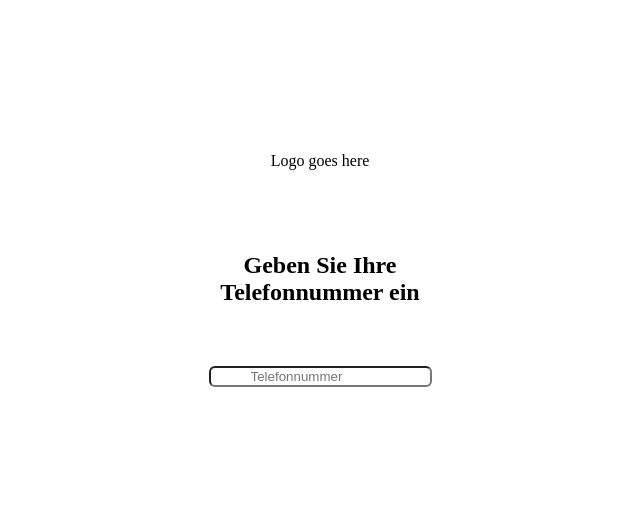
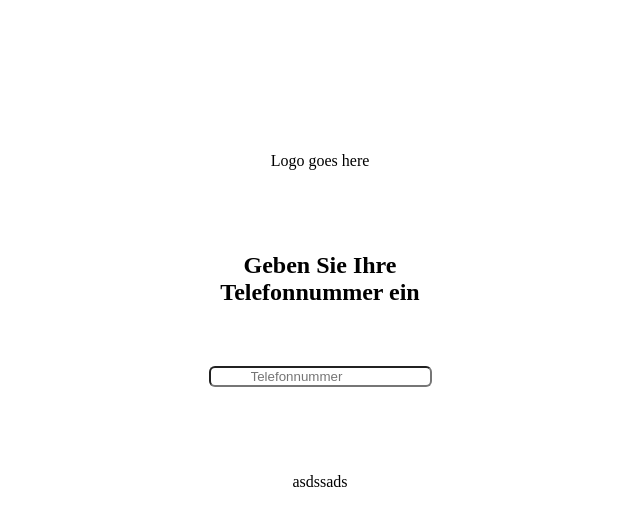
Before and after one commit to ZAP-Wunschlachen/wunschlachen-library, a Nuxt app: page /AppointmentRegistrationInsertPhone in a window 1280 px wide. Shown: the top 526 px of the page, without its empty margins (320-960 px from the left). Built offline with nearby package versions, Linux system fonts and the light colour scheme.

Commit message:
Add message slot

```diff
--- a/components/AppointmentRegistrationInsertPatientInfo.vue
+++ b/components/AppointmentRegistrationInsertPatientInfo.vue
@@ -42,6 +42,9 @@
           />
         </div>
       </div>
+
+      <slot name="message"></slot>
+
       <GenericButton
         :outlined="false"
         :plain="false"
--- a/components/AppointmentRegistrationInsertPhone.vue
+++ b/components/AppointmentRegistrationInsertPhone.vue
@@ -23,6 +23,9 @@
           </template>
         </GenericInput>
       </div>
+
+      <slot name="message"></slot>
+
       <GenericButton
         :plain="false"
         :disabled="isSubmitDisabled"
--- a/pages/AppointmentRegistrationInsertPatientInfo.vue
+++ b/pages/AppointmentRegistrationInsertPatientInfo.vue
@@ -18,6 +18,7 @@
       @update:rememberUsername="updateRememberUsername"
       nameMessage="adsad"
     >
+      <template #message>sadasd</template>
       <template #logo> dsadsads </template>
     </AppointmentRegistrationInsertPatientInfo>
   </div>
--- a/pages/AppointmentRegistrationInsertPhone.vue
+++ b/pages/AppointmentRegistrationInsertPhone.vue
@@ -24,6 +24,7 @@
         />
       </svg>
     </template>
+    <template #message>asdssads</template>
   </AppointmentRegistrationInsertPhone>
 </template>
 
@@ -35,11 +36,9 @@ const phoneState = ref("");
 const message = ref("");
 
 const validatePhoneNumber = (input) => {
-  console.log("input", input);
   if (!input || input.length === 0) {
-    console.log("entered");
     phoneState.value = "error";
-    console.log("phoneSate Bruv", phoneState.value);
+
     message.value = "empty bruv";
   } else {
     phoneState.value = "success";
```
